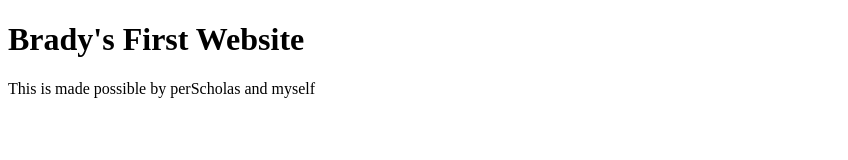
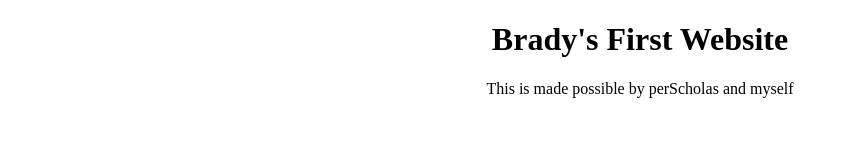
Before and after one commit to Bkeefe901/bkWebsite2, a plain HTML site: page index.html in a window 1280 px wide. Shown: the whole page, without its empty margins (0-848 px from the left). Drawn offline with Linux system fonts and the light colour scheme.

Commit message:
Created CSS

```diff
--- a/index.html
+++ b/index.html
@@ -1,12 +1,15 @@
 <!DOCTYPE html>
 <html lang="en">
 <head>
+    <link rel="stylesheet" type="text/css" href="styles.css">
     <meta charset="UTF-8">
     <meta name="viewport" content="width=device-width, initial-scale=1.0">
     <title>Document</title>
 </head>
 <body>
-   <h1>Brady's First Website</h1>
-   <p>This is made possible by perScholas and myself</p>
+    <div class="text">
+         <h1>Brady's First Website</h1>
+         <p>This is made possible by perScholas and myself</p>
+</div>
 </body>
 </html>
--- /dev/null
+++ b/styles.css
@@ -0,0 +1,5 @@
+.text {
+    width: 80%;
+    margin: 0 auto;
+    text-align: center;
+}
```
